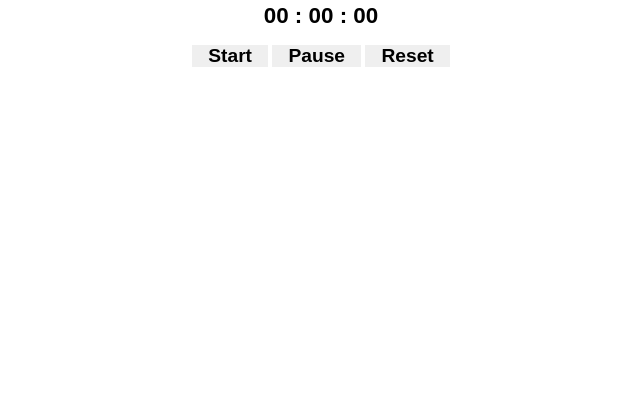
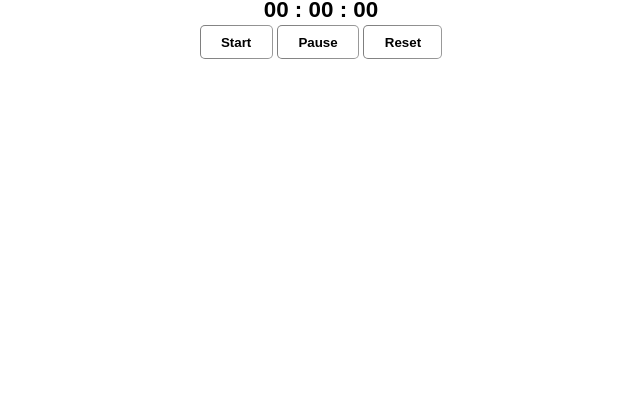
Before and after one commit to StepanPotiienko/productivity-timer, a plain HTML site: page template/index.html in a window 1280 px wide. Shown: the part 392-800 px from the top of the page, without its empty margins (319-959 px from the left). Drawn offline with Linux system fonts and the light colour scheme; a web font is replaced by a local one.

Commit message:
implemented notification service, fixed bug with reset timer button

```diff
--- a/template/css/index.css
+++ b/template/css/index.css
@@ -12,6 +12,7 @@
 body {
   height: 100vh;
   width: 100vw;
+  user-select: none;
 }
 
 .container {
@@ -26,7 +27,7 @@ body {
   text-align: center;
   display: flex;
   flex-direction: column;
-  gap: 1rem;
+  gap: 2pt;
 }
 
 #timer #display {
@@ -34,12 +35,46 @@ body {
 }
 
 #controls button {
+  padding: 6pt 16pt;
   border: none;
-  font-size: larger;
-  padding-left: 1rem;
-  padding-right: 1rem;
+  outline: none;
+  position: relative;
+  z-index: 1;
+  border-radius: 5px;
+  background: linear-gradient(to right, rgba(0, 0, 0, 0.5), rgba(0, 0, 0, 0.4));
+  cursor: pointer;
+}
+
+#controls button::before {
+  content: "";
+  position: absolute;
+  left: 1px;
+  right: 1px;
+  top: 1px;
+  bottom: 1px;
+  border-radius: 4px;
+  background-color: white;
+  z-index: -1;
+  transition: 200ms;
+}
+
+#controls button::after {
+  content: attr(data);
+  font-size: 16px;
+  -webkit-background-clip: text;
+  color: transparent;
+  transition: 200ms;
+}
+
+#controls button:hover::before {
+  opacity: 50%;
+  top: 0px;
+  right: 0px;
+  bottom: 0px;
+  left: 0px;
 }
 
 #controls button:hover {
-  box-shadow: 2px 2px 2px #000;
+  color: white;
+  text-decoration: underline;
 }
--- a/template/index.html
+++ b/template/index.html
@@ -1,12 +1,14 @@
 <!doctype html>
 <html lang="en">
+
 <head>
   <meta charset="UTF-8" />
   <meta name="viewport" content="width=device-width, initial-scale=1.0" />
   <link rel="stylesheet" href="./css/index.css" />
   <title>Productivity Timer</title>
 </head>
-  <body>
+
+<body onload="GrantNotificationPermission()">
   <div class="container">
     <div id="timer">
       <h1>Intense Work Period</h1>
@@ -20,12 +22,15 @@
         </div>
       </div>
       <div id="controls">
-          <button onclick="updateState()">Start</button>
+        <button onclick="updateState()" id="start-btn">Start</button>
         <button onclick="updateState()">Pause</button>
         <button onclick="resetTimer()">Reset</button>
       </div>
     </div>
   </div>
   <script type="text/javascript" src="./js/index.js"></script>
+  <script type="text/javascript" src="./js/notification.js"></script>
+  <noscript>In order for application to work correctly, you should enable JavaScript.</noscript>
 </body>
+
 </html>
--- a/template/js/index.js
+++ b/template/js/index.js
@@ -3,6 +3,11 @@ let minutesPassed = 0
 let hoursPassed = 0
 
 let isRunning = false
+
+
+document.getElementById("start-btn").addEventListener("click", function () {
+  SendNotification("Starting intense work period.")
+})
 
 function updateState() {
   isRunning = !isRunning
@@ -49,7 +54,9 @@ function resetTimer() {
   hoursPassed = 0
   isRunning = false
 
-  displayData()
+  Display(secondsPassed, "seconds")
+  Display(minutesPassed, "minutes")
+  Display(hoursPassed, "hours")
 }
 
 // Update timer every second
--- /dev/null
+++ b/template/js/notification.js
@@ -0,0 +1,17 @@
+let NotificationPermission = window.localStorage.getItem("NotificationPermission")
+
+function GrantNotificationPermission() {
+    if ("Notification" in window && !NotificationPermission) {
+        Notification.requestPermission().then(function (permission) {
+            if (permission == 'granted') {
+                window.localStorage.setItem("NotificationPermission", true)
+                SendNotification("Thank you.")
+            }
+        })
+    }
+}
+
+
+function SendNotification(details) {
+    if (NotificationPermission) new Notification(title = details)
+}
```
Also changed, not shown: 1 other file. Lines whose indentation alone changed are shown as unchanged.
